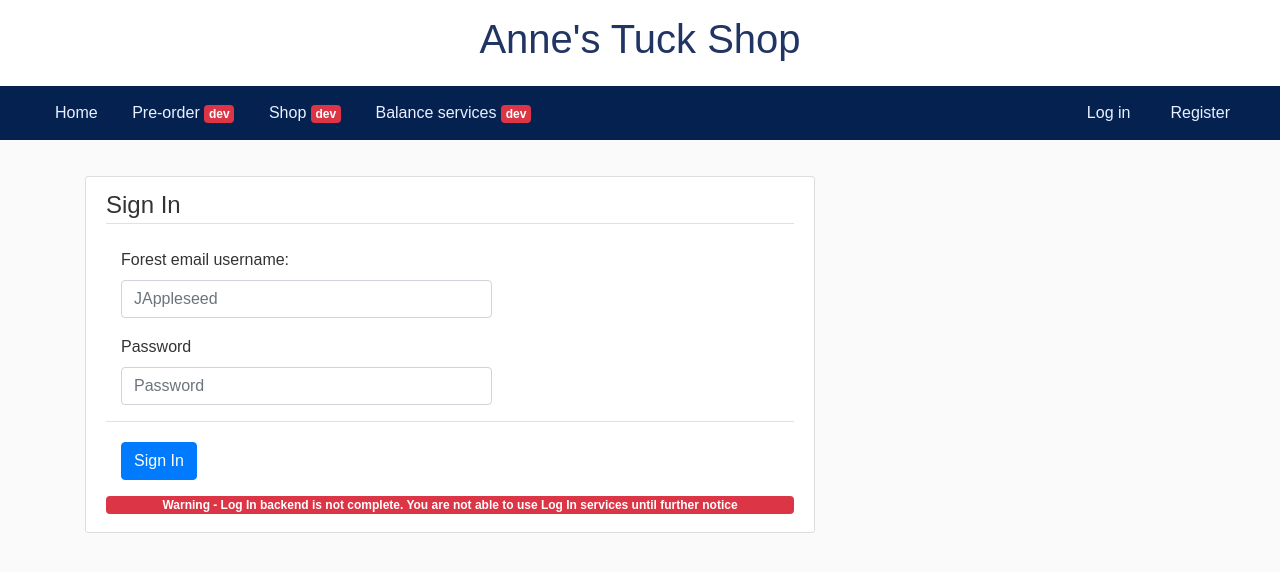
After one commit to lukshan13/AnnsTuckShop, a Flask app: page /signin/ in a window 1280 px wide. The commit adds this page. Shown: the top 572 px of the page. Run offline with Flask 2, Linux system fonts and the light colour scheme; some libraries are stand-ins or nearby versions.

Commit message:
More Changes
Completed the front end for the Log In page. Also added a warning label to the Register and Sign in page to explain that the back end is not complete and therfore will not be available

```diff
--- a/Main/flaskATS.py
+++ b/Main/flaskATS.py
@@ -15,7 +15,7 @@ page = ("nil")
 #from getInfo
 getInfo.RunGetInfo()
 '''TEMP'''
-userType = ("Student")
+userType = ("Guest")
 page_title = (userType + ": ")
 
 def shutdown_server():
@@ -46,6 +46,14 @@ def register():
 	ParseInfo()
 	return render_template('Signup.html',info=info, pg_name="Sign Up")
 
+@site.route('/signin/')
+def signin():
+	ParseInfo()
+	return render_template('Signin.html',info=info, pg_name="Sign In")
+
+
+
+
 @site.route('/about')
 def about():
 	ParseInfo()
--- a/Main/templates/Layout/layout.html
+++ b/Main/templates/Layout/layout.html
@@ -36,8 +36,8 @@
 			<a href="{{ url_for('home') }}"><li>Shop <span class="badge badge-secondary badge-danger">dev</span></li></a>
 			<a href="{{ url_for('home') }}"><li>Balance services <span class="badge badge-secondary badge-danger">dev</span></li></a>
 
-			<a href="{{ url_for('register') }}"><li class="rightlast">Register </li></a>
-			<a href="{{ url_for('home') }}"><li class="right">Log in <span class="badge badge-secondary badge-danger">dev</span></li></a>
+			<a href="{{ url_for('register') }}"><li class="rightlast">Register</li></a>
+			<a href="{{ url_for('signin') }}"><li class="right">Log in</li></a>
 		</ul>
 
 	</nav>
--- /dev/null
+++ b/Main/templates/Signin.html
@@ -0,0 +1,43 @@
+<!-- calling template -->
+{% extends "Layout/layout.html" %}
+
+{% block _content_ %}
+	<div class="content-section">
+		<form method="POST" action="">
+			<fieldset class="form-group">
+			<legend class="border-bottom mb-4">Sign In</legend>
+
+
+
+				<div class="form">
+					<div class="col-md-7 mb-1">
+	    				<label for="Forest_Email_Head">Forest email username:</label>
+	   					<input type="text" class="form-control" id="Forest_Email_Head" placeholder="JAppleseed" required>
+	 				</div>
+     			</div>
+
+
+			  	<div class="form">
+			  		<div class="col-md-7" style="padding-top: 13px">
+						<label for="PasswordInput" class="form-label">Password</label>
+						<input type="password" class="form-control" id="PasswordInput" placeholder="Password" required>
+					</div>
+				</div>
+
+
+
+			</fieldset>
+
+			<div class="border-top"></div>
+			<div class="form" style="padding-top: 20px">
+				<div class="col-md-auto mb-3">
+					<button type="submit" class="btn btn-primary">Sign In</button>
+				</div>
+			</div>
+		</form>
+		<legend class="badge badge-danger"> Warning - Log In backend is not complete. You are not able to use Log In services until further notice </legend>
+	</div>
+
+
+
+{% endblock _content_ %}
--- a/Main/templates/signup.html
+++ b/Main/templates/signup.html
@@ -3,7 +3,7 @@
 
 {% block _content_ %}
 	<div class="content-section">
-		<form method="POST" action="">
+		<form method="POST" action="" style="padding-left: 15px">
 			<fieldset class="form-group">
 			<legend class="border-bottom mb-4">Register Now</legend>
 
@@ -92,11 +92,13 @@
 	     				</div>
 			</fieldset>
 			<div class="form-group">
-				<div class="col-md-auto mb-3">
+				<div class="border-top" style="position:relative; right:15px;""></div>
+				<div class="col-md-5 mb-4 " style="padding-left: 0px; padding-top: 15px">
 					<button type="submit" class="btn btn-primary">Register</button>
 				</div>
 			</div>
 		</form>
+		<legend class="badge badge-danger"> Warning - Log In backend is not complete. You are not able to use Log In services until further notice </legend>
 	</div>
 
 	<script>
```
